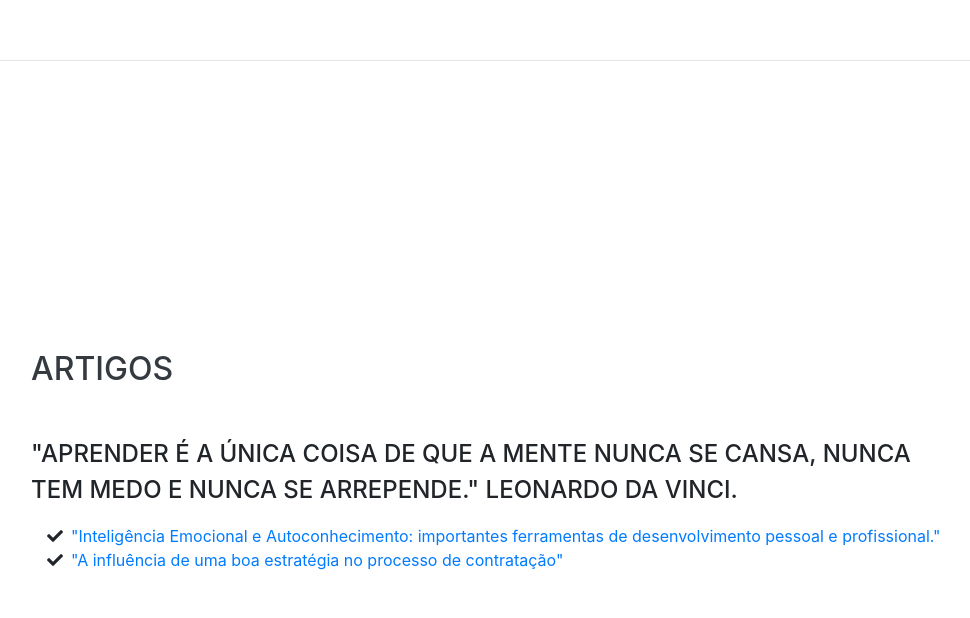
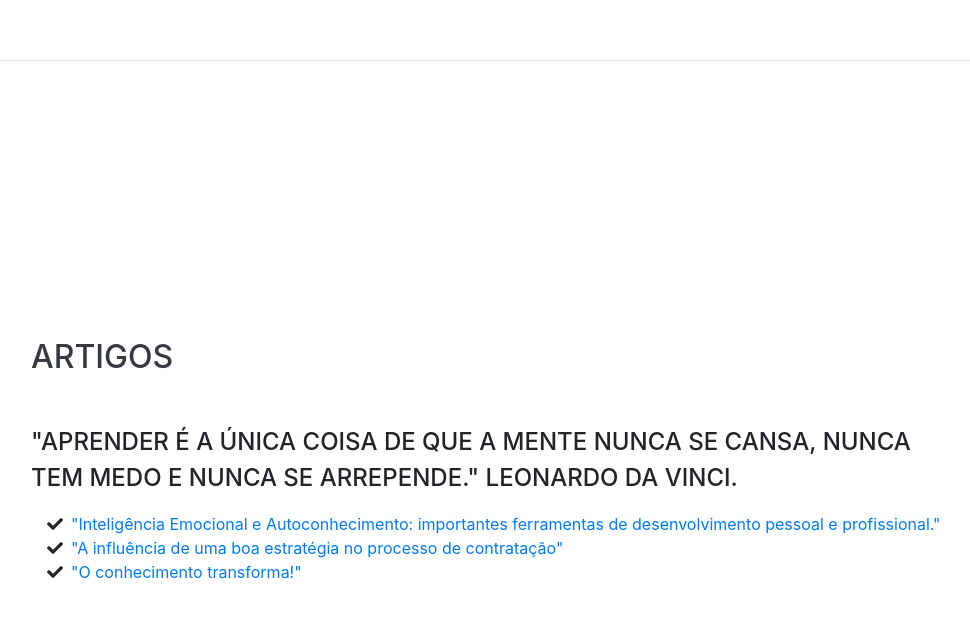
Before and after one commit to JLorenzeto/jaquelinelorenzeto.github.io, a website with bundled scripts: page index.html in a window 1280 px wide. Shown: the part 3944-4562 px from the top of the page, without its empty margins (289-1259 px from the left). Built offline with nearby package versions, Linux system fonts and the light colour scheme; a web font is replaced by a local one.

Commit message:
Atualização: edição de link para o artigo O Conhecimento Transforma

```diff
--- a/index.html
+++ b/index.html
@@ -202,9 +202,14 @@
             <a href="https://www.linkedin.com/pulse/intelig%25C3%25AAncia-emocional-e-autoconhecimento-importantes-lorenzeto/?trackingId=vJX3SsbKTbqHRNCkjpMlZA%3D%3D"target="blanck">"Inteligência Emocional e Autoconhecimento: importantes ferramentas de desenvolvimento pessoal e profissional."</a>
           </li>
 
+            <li>
+              <i class="fa-li fa fa-check"></i>
+              <a href="https://www.linkedin.com/pulse/influ%25C3%25AAncia-de-uma-boa-estrat%25C3%25A9gia-processo-contrata%25C3%25A7%25C3%25A3o-lorenzeto/?trackingId=v8oRqO0ZRIqpynO48MGDaw%3D%3D"target="blanck">"A influência de uma boa estratégia no processo de contratação"</a>
+            </li>
+
           <li>
             <i class="fa-li fa fa-check"></i>
-            <a href="https://www.linkedin.com/pulse/influ%25C3%25AAncia-de-uma-boa-estrat%25C3%25A9gia-processo-contrata%25C3%25A7%25C3%25A3o-lorenzeto/?trackingId=v8oRqO0ZRIqpynO48MGDaw%3D%3D"target="blanck">"A influência de uma boa estratégia no processo de contratação"</a>
+            <a href="https://www.linkedin.com/pulse/o-conhecimento-transforma-jaqueline-lorenzeto/"target="blanck">"O conhecimento transforma!"</a>
           </li>
         </ul>
       </div>
```
